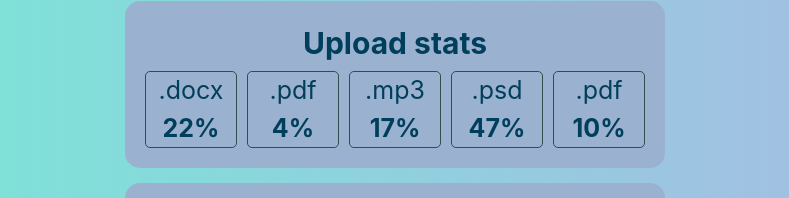
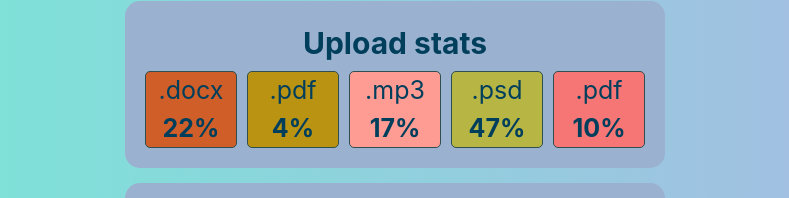
Before and after one commit to oliarosiak/goit-react-hw-01-components, a React (Create React App) app: page / in a window 1280 px wide. Shown: the part 498-696 px from the top of the page, without its empty margins (245-1034 px from the left). Built offline with nearby package versions, Linux system fonts and the light colour scheme.

Commit message:
add random color function for statistics section

```diff
--- a/src/components/statistics/Statistics.js
+++ b/src/components/statistics/Statistics.js
@@ -1,8 +1,8 @@
 import css from './Statistics.module.css';
 import PropTypes from 'prop-types';
+import getRandomHexColor from 'utils/getRandomHexColor';
 
 export default function Statistics({ title, stats }) {
-
     return (
         <section className={css.statistics}>
             {title && (
@@ -11,7 +11,7 @@ export default function Statistics({ title, stats }) {
 
             <ul className={css.statList}>
                 {stats.map(({ id, label, percentage }) => (
-                    <li key={id} className={css.item}>
+                    <li key={id} className={css.item} style={{backgroundColor: `${getRandomHexColor()}`}}>
                         <span className={css.label}>{label}</span>
                         <span className={css.percentage}>{percentage}%</span>
                     </li>
--- /dev/null
+++ b/src/utils/getRandomHexColor.js
@@ -0,0 +1,3 @@
+export default function getRandomHexColor() {
+  return `#${Math.floor(Math.random() * 16777215).toString(16)}`;
+}
```
